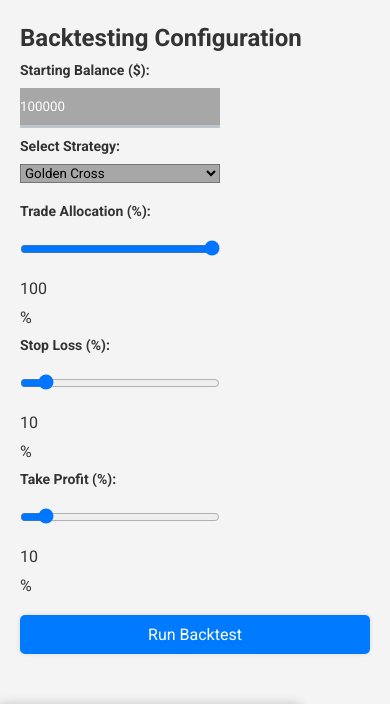
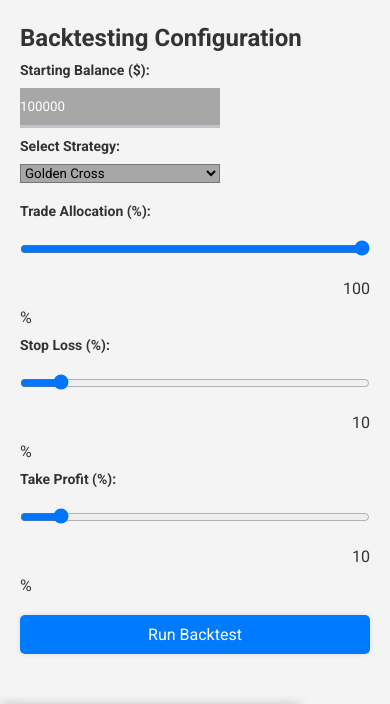
Before and after one commit to tobyrs/StockMarket_Analysis_Tool, a Flask app: page / in a window 390 px wide. Shown: the part 423-1127 px from the top of the page. Run offline with Flask 3, Linux system fonts and the light colour scheme; some libraries are stand-ins or nearby versions.

Commit message:
Update: UI impovements

```diff
--- a/static/css/styles.css
+++ b/static/css/styles.css
@@ -886,3 +886,30 @@ input[type="text"], input[type="date"], input[type="number"], input[type="range"
         width: 100%;
     }
 }
+
+
+/* Style for the slider containers */
+.slider-container {
+    display: flex;
+    align-items: center;
+    gap: 10px;
+}
+
+/* Style to ensure that percentage is right next to the slider */
+.slider-container span {
+    margin: 0;
+}
+
+/* Responsive styles for the sliders */
+@media (max-width: 480px) {
+    .slider-container {
+        flex-direction: column;
+        align-items: stretch;
+    }
+    .slider-container input[type="range"] {
+        width: 100%;
+    }
+    .slider-container span {
+        align-self: flex-end;
+    }
+}
--- a/templates/index.html
+++ b/templates/index.html
@@ -61,17 +61,28 @@
             <div id="strategy-params">
                 <!-- Parameters for the selected strategy will be displayed here -->
             </div>
+
             <label for="allocation">Trade Allocation (%):</label>
+            <div class="slider-container">
                 <input type="range" id="allocation" min="1" max="100" value="100" oninput="updateAllocationValue(this.value)">
                 <span id="allocationValue">100</span>%
+            </div>
+
             <label for="stoploss">Stop Loss (%):</label>
+            <div class="slider-container">
                 <input type="range" id="stoploss" min="0" max="100" value="10" oninput="updateStopLossValue(this.value)">
                 <span id="stopLossValue">10</span>%
+            </div>
+
             <label for="takeprofit">Take Profit (%):</label>
+            <div class="slider-container">
                 <input type="range" id="takeprofit" min="0" max="100" value="10" oninput="updateTakeProfitValue(this.value)">
                 <span id="takeProfitValue">10</span>%
+            </div>
+
             <button onclick="backTestStrategy()">Run Backtest</button>
         </div>
+
     </div>
 
     <div id="loading">Fetching data...</div>
```
Lines whose indentation alone changed are shown as unchanged.
